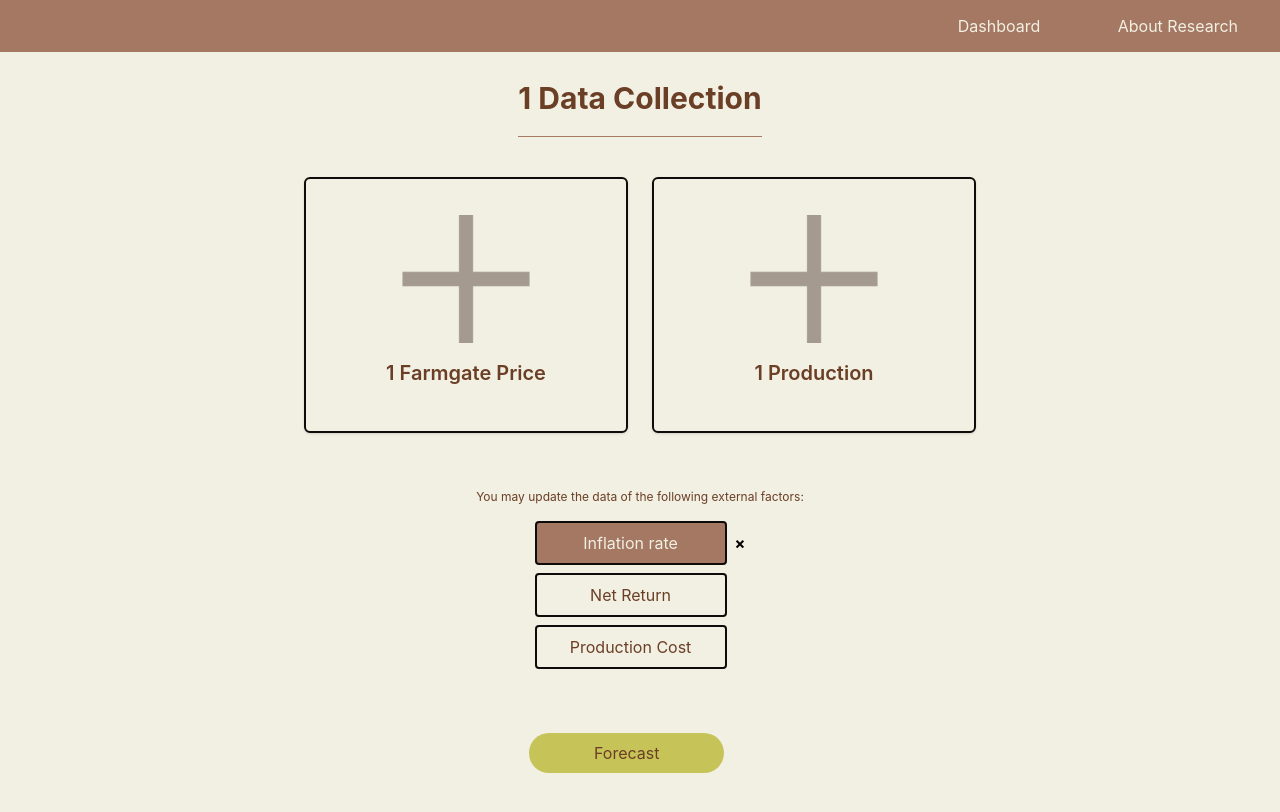
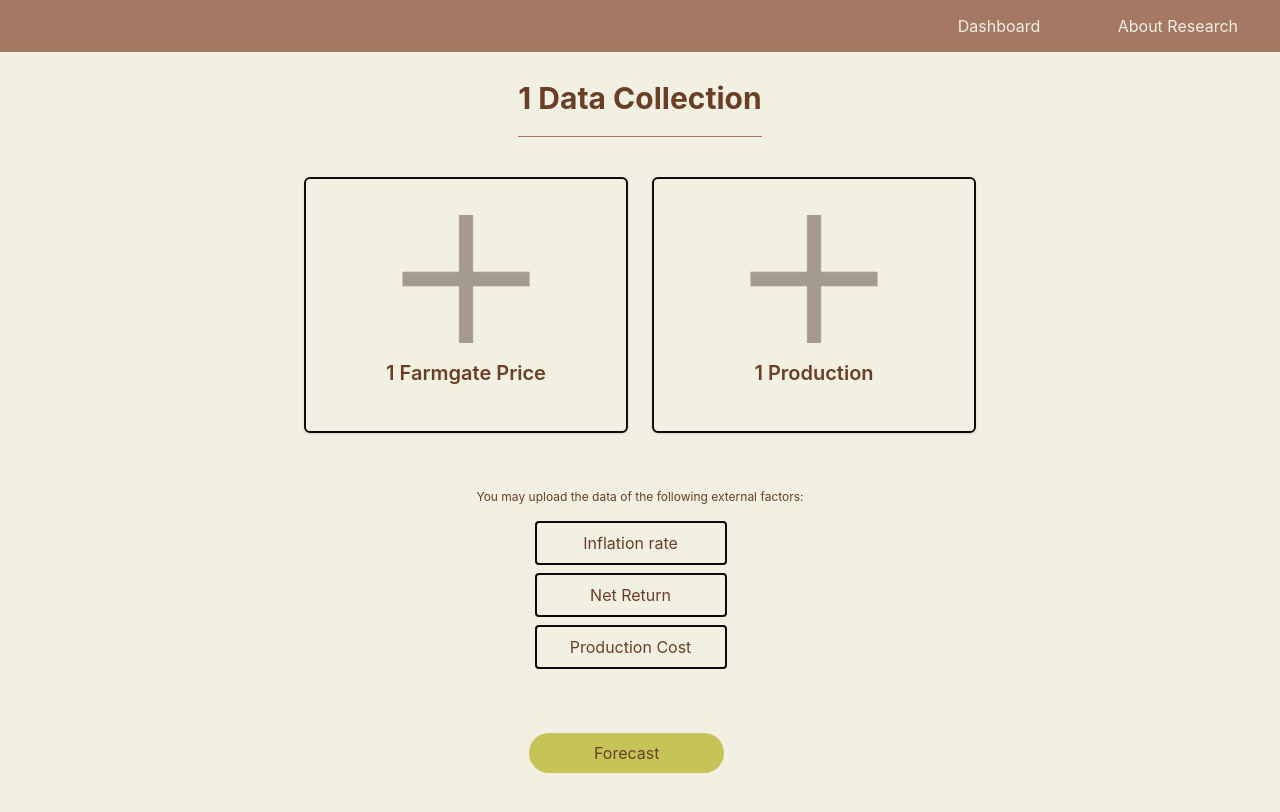
Before and after one commit to NorenzL/sarimax-forecasting, a React (Create React App) app in the folder frontend/: page /coffee/1 in a window 1280 px wide. Shown: the top 812 px of the page. Built offline with nearby package versions, Linux system fonts and the light colour scheme.

Commit message:
Add file upload and global file for common factors

```diff
--- a/frontend/src/components/CommonFactors.jsx
+++ b/frontend/src/components/CommonFactors.jsx
@@ -1,4 +1,4 @@
-import React from "react";
+import React, { useRef } from "react";
 
 const CommonFactors = ({
   factors,
@@ -6,38 +6,70 @@ const CommonFactors = ({
   onConfirmDelete,
   loadingFactor,
 }) => {
+  const fileInputRef = useRef();
+
+  const handleChange = (e, name) => {
+    const file = e.target.files[0];
+    if (!file) return;
+
+    if (
+      !file.name.toLowerCase().endsWith(".csv") &&
+      !file.name.toLowerCase().endsWith(".xlsx")
+    ) {
+      alert("Only .csv or .xlsx files are allowed.");
+      return;
+    }
+
+    onUpload(name, file);
+  };
+
   return (
     <div className="flex flex-col items-center gap-2 mt-4">
       <p className="text-xs text-center mb-2 text-text">
         You may {factors.some((f) => f.uploaded) ? "update" : "upload"} the data
         of the following external factors:
       </p>
+
       {factors.map((factor) => {
+        const isLoading = loadingFactor === factor.name;
         const base = "border-2 border-border px-4 py-2 rounded transition-all";
         const inactive =
           "bg-background text-text hover:bg-primary hover:text-background";
         const active = "bg-primary text-background hover:bg-text";
 
-        const isLoading = loadingFactor === factor.name;
+        return (
+          <div
+            key={`${factor.name}-${isLoading ? "loading" : "idle"}`}
+            className="flex items-center gap-2"
+          >
+            {/* Hidden file input */}
+            <input
+              type="file"
+              accept=".csv,.xlsx"
+              ref={fileInputRef}
+              className="hidden"
+              onChange={(e) => handleChange(e, factor.name)}
+              id={`cf-${factor.name}`}
+            />
 
-        return (
-          <div key={factor.name} className="flex items-center gap-2">
-            <button
-              onClick={() => onUpload(factor.name)}
-              disabled={isLoading}
-              className={`${base} ${factor.uploaded ? active : inactive}
-                min-w-[12rem] text-center flex justify-center items-center`}
+            {/* Styled label as button */}
+            <label
+              htmlFor={`cf-${factor.name}`}
+              className={`${base} ${
+                factor.uploaded ? active : inactive
+              } min-w-[12rem] text-center flex justify-center items-center cursor-pointer`}
             >
               {isLoading ? (
-                <div className="animate-spin rounded-full h-4 w-4 border-t-2 border-secondary"></div>
+                <div className="animate-spin rounded-full h-4 w-4 border-t-2 border-secondary border-solid"></div>
               ) : (
                 factor.name
               )}
-            </button>
+            </label>
 
+            {/* Delete Button */}
             <button
               onClick={() => onConfirmDelete(factor.name)}
-              disabled={isLoading}
+              disabled={isLoading || !factor.uploaded}
               className={`font-bold transition hover:text-red-600 ${
                 factor.uploaded
                   ? "opacity-100"
--- /dev/null
+++ b/frontend/src/contexts/FactorContext.jsx
@@ -0,0 +1,36 @@
+import React, { createContext, useContext, useState } from "react";
+
+const FactorContext = createContext();
+
+export const useFactors = () => useContext(FactorContext);
+
+export const FactorProvider = ({ children }) => {
+  // Global state for your three common factors:
+  const [factors, setFactors] = useState([
+    { name: "Inflation rate", uploaded: false, file: null },
+    { name: "Net Return", uploaded: false, file: null },
+    { name: "Production Cost", uploaded: false, file: null },
+  ]);
+
+  // Upload a file into a factor
+  const uploadFactor = (name, file) => {
+    setFactors((prev) =>
+      prev.map((f) => (f.name === name ? { ...f, uploaded: true, file } : f))
+    );
+  };
+
+  // Remove a factor’s file
+  const deleteFactor = (name) => {
+    setFactors((prev) =>
+      prev.map((f) =>
+        f.name === name ? { ...f, uploaded: false, file: null } : f
+      )
+    );
+  };
+
+  return (
+    <FactorContext.Provider value={{ factors, uploadFactor, deleteFactor }}>
+      {children}
+    </FactorContext.Provider>
+  );
+};
--- a/frontend/src/index.js
+++ b/frontend/src/index.js
@@ -5,14 +5,15 @@ import "./index.css";
 import App from "./App";
 import reportWebVitals from "./reportWebVitals";
 import { BrowserRouter } from "react-router-dom";
+import { FactorProvider } from "./contexts/FactorContext";
 
 const root = ReactDOM.createRoot(document.getElementById("root"));
 root.render(
   <React.StrictMode>
     <BrowserRouter>
-      {" "}
-      {/* Make sure BrowserRouter is here */}
-      <App />
+      <FactorProvider>
+        <App />
+      </FactorProvider>
     </BrowserRouter>
   </React.StrictMode>
 );
--- a/frontend/src/pages/CoffeePage.jsx
+++ b/frontend/src/pages/CoffeePage.jsx
@@ -1,67 +1,55 @@
+// src/pages/CoffeePage.jsx
 import React, { useState } from "react";
 import { useParams } from "react-router-dom";
 import Navbar from "../components/Navbar";
 import CommonFactors from "../components/CommonFactors";
+import DeleteModal from "../components/DeleteModal";
 import addIcon from "../assets/images/add-icon.png";
-import DeleteModal from "../components/DeleteModal";
+import { useFactors } from "../contexts/FactorContext";
 
 const CoffeePage = () => {
   const { type } = useParams();
-  const readableType = type.charAt(0).toUpperCase() + type.slice(1);
-
-  const [factors, setFactors] = useState([
-    { name: "Inflation rate", uploaded: true },
-    { name: "Net Return", uploaded: false },
-    { name: "Production Cost", uploaded: false },
-  ]);
-
+  const readable = type[0].toUpperCase() + type.slice(1);
+  const { factors, uploadFactor, deleteFactor } = useFactors();
   const [loadingFactor, setLoadingFactor] = useState(null);
   const [showConfirm, setShowConfirm] = useState(false);
-  const [factorToDelete, setFactorToDelete] = useState(null);
+  const [toDelete, setToDelete] = useState(null);
 
-  const handleUpload = (name) => {
+  const handleUpload = (name, file) => {
     setLoadingFactor(name);
     setTimeout(() => {
-      setFactors((prev) =>
-        prev.map((f) => (f.name === name ? { ...f, uploaded: true } : f))
-      );
+      uploadFactor(name, file);
       setLoadingFactor(null);
     }, 800);
   };
 
   const handleConfirmDelete = (name) => {
-    setFactorToDelete(name);
+    setToDelete(name);
     setShowConfirm(true);
   };
+  const handleDelete = () => {
+    setLoadingFactor(toDelete); // Show spinner
+    setShowConfirm(false); // Close modal
 
-  const handleDelete = () => {
-    setLoadingFactor(factorToDelete);
-    setShowConfirm(false);
+    // Simulate delay (or handle actual async logic)
     setTimeout(() => {
-      setFactors((prev) =>
-        prev.map((f) =>
-          f.name === factorToDelete ? { ...f, uploaded: false } : f
-        )
-      );
-      setLoadingFactor(null);
-      setFactorToDelete(null);
+      deleteFactor(toDelete); // Remove the factor
+      setLoadingFactor(null); // Stop spinner
+      setToDelete(null); // Reset state
     }, 800);
   };
 
   return (
     <div className="bg-background min-h-screen">
       <Navbar />
-
       <main className="px-8 py-12 mt-8 flex flex-col items-center gap-10">
-        {/* Title */}
         <h1 className="text-3xl font-bold text-text text-center">
-          {readableType} Data Collection
+          {readable} Data Collection
           <hr className="border-primary mt-5 w-full" />
         </h1>
 
-        {/* Forecast Cards */}
         <div className="flex flex-col md:flex-row gap-6 w-full max-w-2xl justify-center">
-          {[`${readableType} Farmgate Price`, `${readableType} Production`].map(
+          {[`${readable} Farmgate Price`, `${readable} Production`].map(
             (label) => (
               <div
                 key={label}
@@ -74,7 +62,6 @@ const CoffeePage = () => {
           )}
         </div>
 
-        {/* Common External Factors */}
         <CommonFactors
           factors={factors}
           onUpload={handleUpload}
@@ -82,7 +69,6 @@ const CoffeePage = () => {
           loadingFactor={loadingFactor}
         />
 
-        {/* Forecast + Invisible Spacer Button for Alignment */}
         <div className="flex items-center gap-4 mt-6">
           <button className="bg-highlights text-text px-[65px] py-2 rounded-full hover:bg-[#a19f43] transition hover:text-background">
             Forecast
@@ -91,13 +77,14 @@ const CoffeePage = () => {
         </div>
       </main>
 
-      {/* Reusable Delete Modal */}
-      <DeleteModal
-        isOpen={showConfirm}
-        onClose={() => setShowConfirm(false)}
-        onConfirm={handleDelete}
-        fileName={factorToDelete}
-      />
+      {showConfirm && (
+        <DeleteModal
+          isOpen={showConfirm}
+          onClose={() => setShowConfirm(false)}
+          onConfirm={handleDelete}
+          fileName={toDelete}
+        />
+      )}
     </div>
   );
 };
--- a/frontend/src/pages/Home.jsx
+++ b/frontend/src/pages/Home.jsx
@@ -1,46 +1,40 @@
+// src/pages/Home.jsx
 import React, { useState } from "react";
 import { AnimatePresence, motion } from "framer-motion";
 import Navbar from "../components/Navbar";
 import ForecastCard from "../components/ForecastCard";
 import CommonFactors from "../components/CommonFactors";
 import DeleteModal from "../components/DeleteModal";
+import { useFactors } from "../contexts/FactorContext";
 
 const Home = () => {
-  const [factors, setFactors] = useState([
-    { name: "Inflation rate", uploaded: true },
-    { name: "Net Return", uploaded: false },
-    { name: "Production Cost", uploaded: false },
-  ]);
+  const { factors, uploadFactor, deleteFactor } = useFactors();
   const [loadingFactor, setLoadingFactor] = useState(null);
   const [showConfirm, setShowConfirm] = useState(false);
-  const [factorToDelete, setFactorToDelete] = useState(null);
+  const [toDelete, setToDelete] = useState(null);
 
-  const handleUpload = (name) => {
+  const handleUpload = (name, file) => {
     setLoadingFactor(name);
     setTimeout(() => {
-      setFactors((prev) =>
-        prev.map((f) => (f.name === name ? { ...f, uploaded: true } : f))
-      );
+      uploadFactor(name, file);
       setLoadingFactor(null);
     }, 800);
   };
 
   const handleConfirmDelete = (name) => {
-    setFactorToDelete(name);
+    setToDelete(name);
     setShowConfirm(true);
   };
 
   const handleDelete = () => {
-    setLoadingFactor(factorToDelete);
-    setShowConfirm(false);
+    setLoadingFactor(toDelete); // Show spinner
+    setShowConfirm(false); // Close modal
+
+    // Simulate delay (or handle actual async logic)
     setTimeout(() => {
-      setFactors((prev) =>
-        prev.map((f) =>
-          f.name === factorToDelete ? { ...f, uploaded: false } : f
-        )
-      );
-      setLoadingFactor(null);
-      setFactorToDelete(null);
+      deleteFactor(toDelete); // Remove the factor
+      setLoadingFactor(null); // Stop spinner
+      setToDelete(null); // Reset state
     }, 800);
   };
 
@@ -78,7 +72,6 @@ const Home = () => {
         />
       </main>
 
-      {/* AnimatePresence will handle mounting/unmounting animations */}
       <AnimatePresence>
         {showConfirm && (
           <motion.div
@@ -92,7 +85,7 @@ const Home = () => {
               isOpen={showConfirm}
               onClose={() => setShowConfirm(false)}
               onConfirm={handleDelete}
-              fileName={factorToDelete}
+              fileName={toDelete}
             />
           </motion.div>
         )}
```
